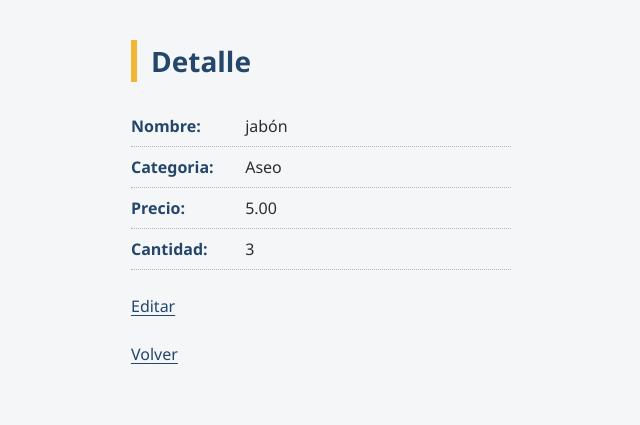
After one commit to lineyaniris7-oss/actividad-django, a Django app: page /productos/detalle_productos/1/ in a window 1280 px wide. The commit adds this page. Shown: the top 425 px of the page, without its empty margins (99-739 px from the left). Run offline with Django 5.2, Linux system fonts and the light colour scheme; data comes from the database, SQL or seed files in the repository; both versions use the stored data as it was after the commit.

Commit message:
Agregar detalle, eliminar y editar para generar CRUD

```diff
--- /dev/null
+++ b/tienda/productos/templates/productos/detalle.html
@@ -0,0 +1,51 @@
+<!DOCTYPE html>
+<html lang="es">
+
+<head>
+    <meta charset="UTF-8">
+    <title>Detalle</title>
+
+    <style>
+        {% include "productos/estilos.css" %}
+    </style>
+</head>
+
+<body>
+
+    <h1>Detalle</h1>
+
+    <p>
+        <strong>Nombre:</strong>
+        {{ producto.nombre }}
+    </p>
+
+    <p>
+    <strong>Categoria:</strong>
+    {{ producto.categoria }}
+    </p>
+
+    <p>
+    <strong>Precio:</strong>
+    {{ producto.precio }}
+    </p>
+
+    <p>
+    <strong>Cantidad:</strong>
+    {{ producto.cantidad }}
+    </p>
+
+    <br>
+
+    <a href="/productos/editar_productos/{{ producto.id }}/">
+    Editar
+    </a>
+
+    <br><br>
+
+    <a href="/productos/listado_productos/">
+    Volver
+    </a>
+
+</body>
+
+</html>
--- /dev/null
+++ b/tienda/productos/templates/productos/estilos.css
@@ -0,0 +1,159 @@
+body {
+    font-family: "Segoe UI", Tahoma, sans-serif;
+    font-size: 16px;
+    line-height: 1.5;
+    background-color: #f4f6f8;
+    color: #2b2f33;
+    max-width: 820px;
+    margin: 0 auto;
+    padding: 40px 20px 60px;
+}
+
+h1 {
+    font-size: 28px;
+    font-weight: 600;
+    color: #24466b;
+    margin: 0 0 24px;
+    padding-left: 14px;
+    border-left: 6px solid #f2b632;
+}
+
+a {
+    color: #24466b;
+    text-underline-offset: 3px;
+}
+
+a:hover {
+    color: #a8760a;
+}
+
+h1 + a {
+    display: inline-block;
+    background-color: #f2b632;
+    color: #2b2f33;
+    text-decoration: none;
+    font-weight: 600;
+    padding: 8px 16px;
+    border-radius: 4px;
+}
+
+h1 + a:hover {
+    background-color: #dba21f;
+    color: #2b2f33;
+}
+
+table {
+    width: 100%;
+    margin-top: 24px;
+    border-collapse: collapse;
+    background-color: white;
+    border: 1px solid #d5dbe1;
+}
+
+th {
+    background-color: #24466b;
+    color: white;
+    font-weight: 600;
+    text-align: left;
+    padding: 10px 12px;
+    border: none;
+}
+
+td {
+    padding: 10px 12px;
+    border: none;
+    border-bottom: 1px solid #e3e7eb;
+}
+
+tr:hover td {
+    background-color: #fff6de;
+}
+
+td form {
+    margin: 0;
+}
+
+button {
+    font-family: inherit;
+    font-size: 15px;
+    background-color: #24466b;
+    color: white;
+    border: none;
+    border-radius: 4px;
+    padding: 9px 20px;
+    cursor: pointer;
+}
+
+button:hover {
+    background-color: #17304a;
+}
+
+td form button {
+    background-color: #b8402f;
+    padding: 4px 12px;
+    font-size: 14px;
+}
+
+td form button:hover {
+    background-color: #8f2f21;
+}
+
+body > form {
+    background-color: white;
+    border: 1px solid #d5dbe1;
+    border-radius: 6px;
+    padding: 10px 24px 24px;
+    max-width: 380px;
+}
+
+label {
+    font-weight: 600;
+    font-size: 14px;
+}
+
+input {
+    font-family: inherit;
+    font-size: 16px;
+    width: 100%;
+    box-sizing: border-box;
+    margin-top: 4px;
+    padding: 8px 10px;
+    border: 1px solid #aeb7c0;
+    border-radius: 4px;
+}
+
+input:focus {
+    outline: 2px solid #f2b632;
+    border-color: #24466b;
+}
+
+body > p {
+    padding: 8px 0;
+    margin: 0;
+    max-width: 380px;
+    border-bottom: 1px dotted #aeb7c0;
+}
+
+body > p strong {
+    display: inline-block;
+    width: 110px;
+    color: #24466b;
+}
+
+@media (max-width: 600px) {
+    body {
+        padding: 24px 12px 40px;
+    }
+
+    h1 {
+        font-size: 23px;
+    }
+
+    table {
+        font-size: 14px;
+    }
+
+    th, td {
+        padding: 8px 6px;
+    }
+}
--- a/tienda/productos/urls.py
+++ b/tienda/productos/urls.py
@@ -2,6 +2,15 @@ from django.urls import path
 from . import views
 
 urlpatterns = [
-    path("", views.listado_productos, name="listado_productos"),
-    path("productos/nuevo/", views.registrar_producto, name="registrar_producto"),
+
+    path("", views.registrar_productos),
+
+    path("listado_productos/", views.listado_productos),
+
+    path("detalle_productos/<int:id>/", views.detalle_productos),
+
+    path("editar_productos/<int:id>/", views.editar_productos),
+
+    path("eliminar_productos/<int:id>/", views.eliminar_productos),
+
 ]
--- a/tienda/productos/views.py
+++ b/tienda/productos/views.py
@@ -7,7 +7,7 @@ def listado_productos(request):
     return render(request, "productos/listado.html", {"productos": productos})
 
 
-def registrar_producto(request):
+def registrar_productos(request):
     if request.method == "POST":
         Producto.objects.create(
             nombre=request.POST["nombre"],
@@ -17,3 +17,50 @@ def registrar_producto(request):
         )
         return render(request, "productos/listado.html", {"productos": Producto.objects.all()})
     return render(request, "productos/form.html")
+
+def detalle_productos(request, id):
+
+    producto = Producto.objects.get(id=id)
+
+    return render(
+        request,
+        "productos/detalle.html",
+        {"producto": producto}
+    )
+
+def editar_productos(request, id):
+
+    producto = Producto.objects.get(id=id)
+
+    if request.method == "POST":
+
+        producto.nombre = request.POST["nombre"]
+        producto.categoria = request.POST["categoria"]
+        producto.precio = request.POST["precio"]
+        producto.cantidad = request.POST["cantidad"]
+
+        producto.save()
+
+        return render(
+            request,
+            "productos/detalle.html",
+            {"producto": producto}
+        )
+
+    return render(
+        request,
+        "productos/form.html",
+        {"producto": producto}
+    )
+
+def eliminar_productos(request, id):
+
+    producto = Producto.objects.get(id=id)
+
+    producto.delete()
+
+    return render(
+        request,
+        "productos/listado.html",
+        {"productos": Producto.objects.all()}
+    )
--- a/tienda/tienda/urls.py
+++ b/tienda/tienda/urls.py
@@ -19,5 +19,5 @@ from django.urls import path, include
 
 urlpatterns = [
     path("admin/", admin.site.urls),
-    path("", include("productos.urls")),
+    path("productos/", include("productos.urls")),
 ]
```
Also changed, not shown: tienda/productos/templates/productos/form.html (+64 -15 lines), tienda/productos/templates/productos/listado.html (+16 -2 lines), tienda/README.md, tienda/db.sqlite3.
